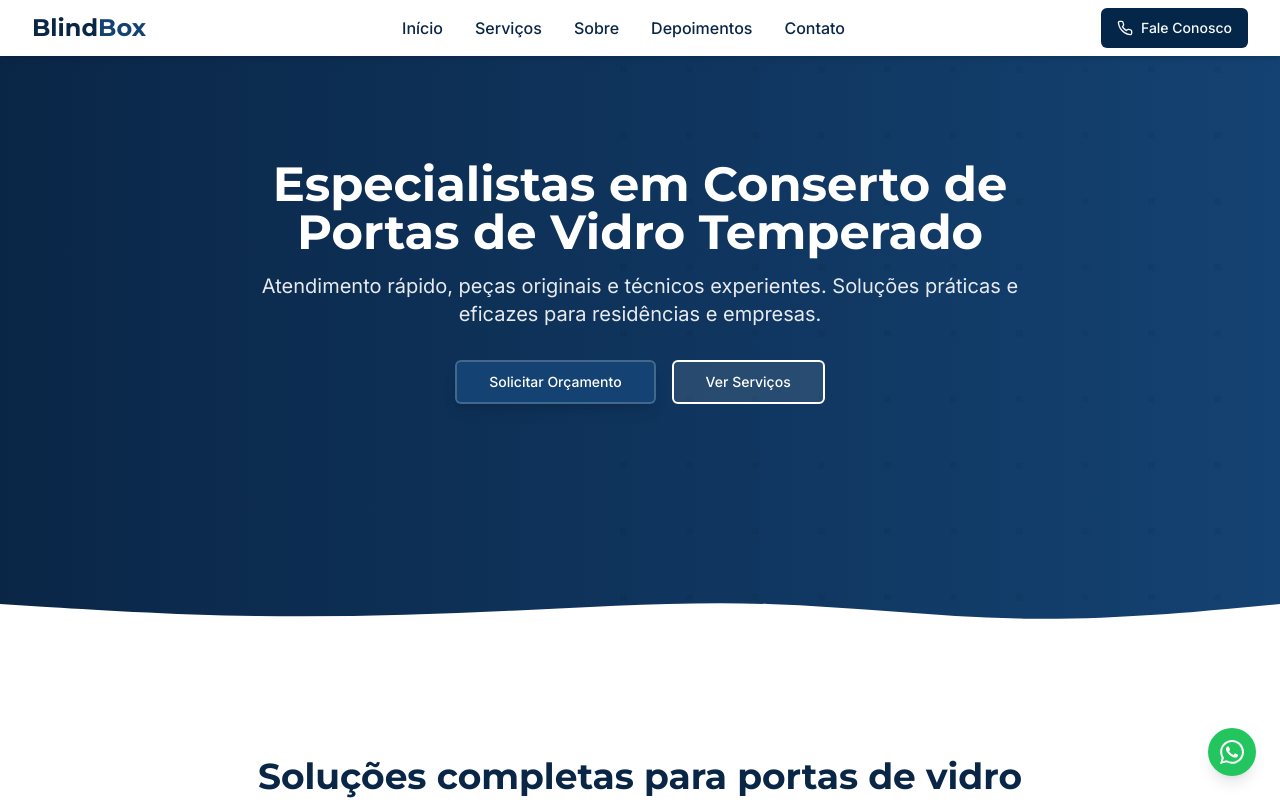
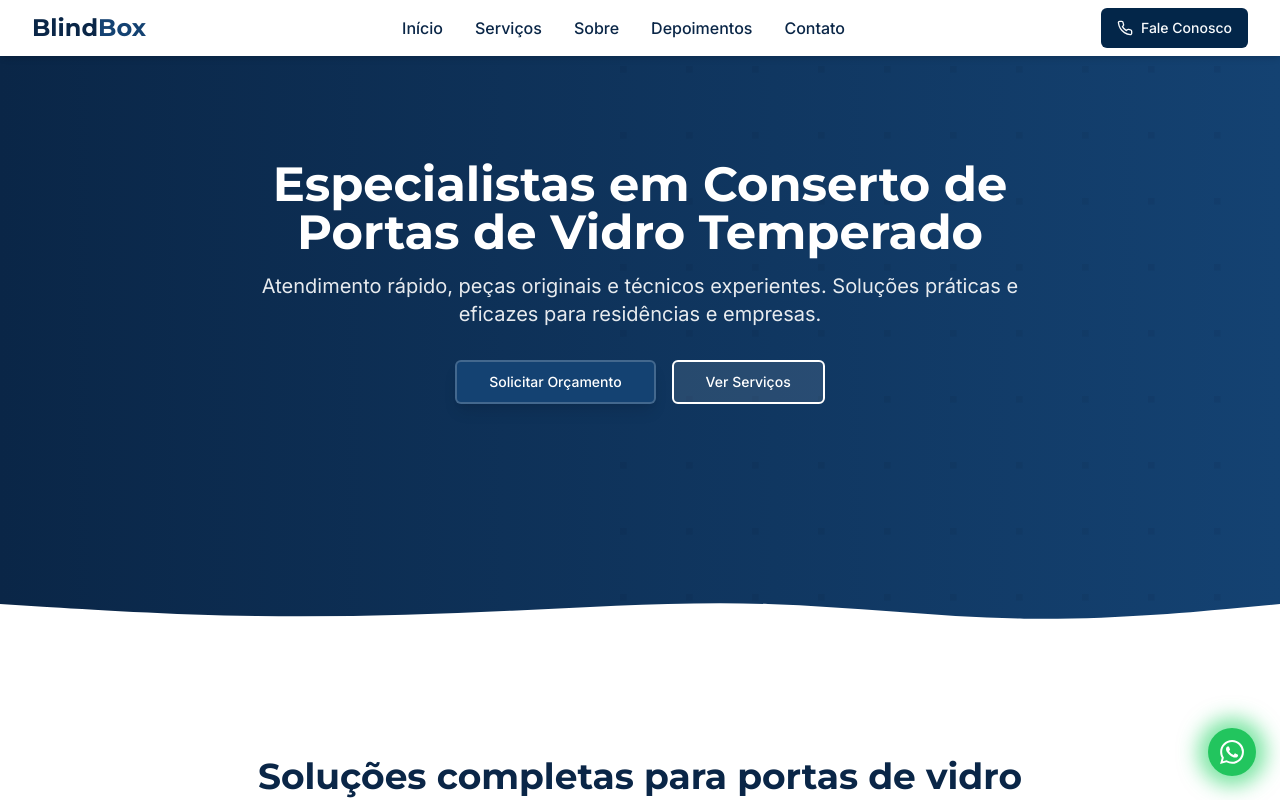
Before and after one commit to iagosuzartdev/blindbox-website, a React (Vite) app: page / in a window 1280 px wide. Shown: the top 800 px of the page. Built offline with nearby package versions, Linux system fonts and the light colour scheme.

Commit message:
update beta test animations

```diff
--- a/src/components/Header.tsx
+++ b/src/components/Header.tsx
@@ -51,13 +51,15 @@ const Header = () => {
         </div>
 
         {/* Mobile Menu Button */}
-        <button
+        <motion.button
           onClick={toggleMenu}
           className="md:hidden text-brand-blue p-2 transition-all"
           aria-label="Menu"
+          animate={{ rotate: isMenuOpen ? 45 : 0 }} // Adiciona rotação do menu para "X"
+          transition={{ duration: 0.3 }}
         >
           {isMenuOpen ? <X size={24} /> : <Menu size={24} />}
-        </button>
+        </motion.button>
       </div>
 
       {/* Mobile Menu */}
--- /dev/null
+++ b/src/components/WhatsAppButton.css
@@ -0,0 +1,25 @@
+/* Animação para o efeito de onda */
+@keyframes wave {
+  0% {
+    box-shadow: 0 0 0 0 rgba(37, 211, 102, 0.6); /* Inicia sem sombra */
+  }
+  50% {
+    box-shadow: 0 0 20px 10px rgba(37, 211, 102, 0.6); /* Expande a sombra como uma onda */
+  }
+  100% {
+    box-shadow: 0 0 0 0 rgba(37, 211, 102, 0.6); /* Volta ao normal */
+  }
+}
+
+/* Estilos do botão */
+.whatsapp-fixed {
+  position: fixed;
+  bottom: 20px;
+  right: 20px;
+  background-color: #25D366;
+  border-radius: 50%;
+  padding: 12px;
+  box-shadow: 0 0 10px 5px rgba(37, 211, 102, 0.6);  /* Efeito inicial da sombra */
+  animation: wave 2s infinite;  /* Aplica a animação */
+  transition: box-shadow 0.3s ease-in-out;  /* Suaviza o efeito */
+}
--- a/src/components/WhatsAppButton.tsx
+++ b/src/components/WhatsAppButton.tsx
@@ -1,5 +1,5 @@
-
 import React from 'react';
+import './WhatsAppButton.css'; // Importar o arquivo CSS
 
 const WhatsAppButton = () => {
   return (
@@ -7,7 +7,7 @@ const WhatsAppButton = () => {
       href="https://wa.me/5571999129050"
       target="_blank"
       rel="noopener noreferrer"
-      className="whatsapp-fixed"
+      className="whatsapp-fixed animate-wave"  // Adicionando a animação "wave"
       aria-label="Contato via WhatsApp"
     >
       <svg className="h-6 w-6" fill="currentColor" viewBox="0 0 24 24">
```
